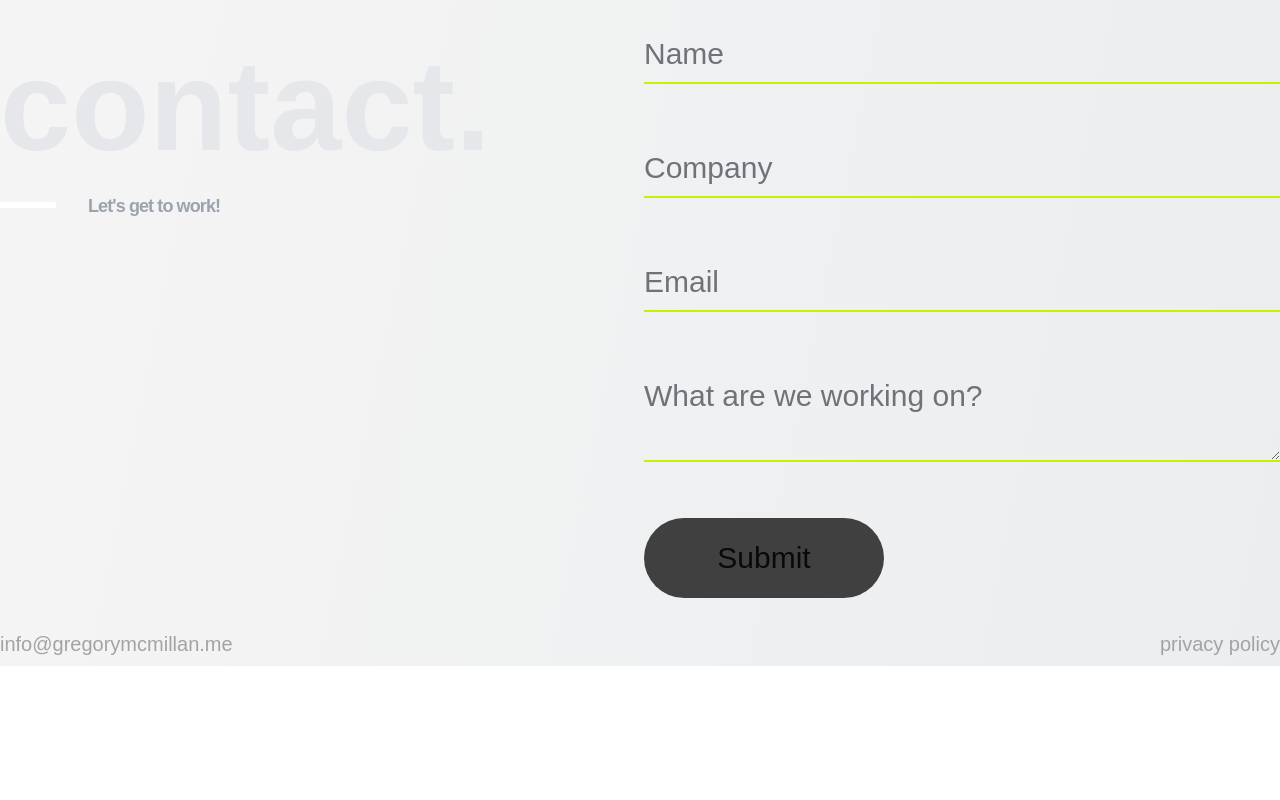
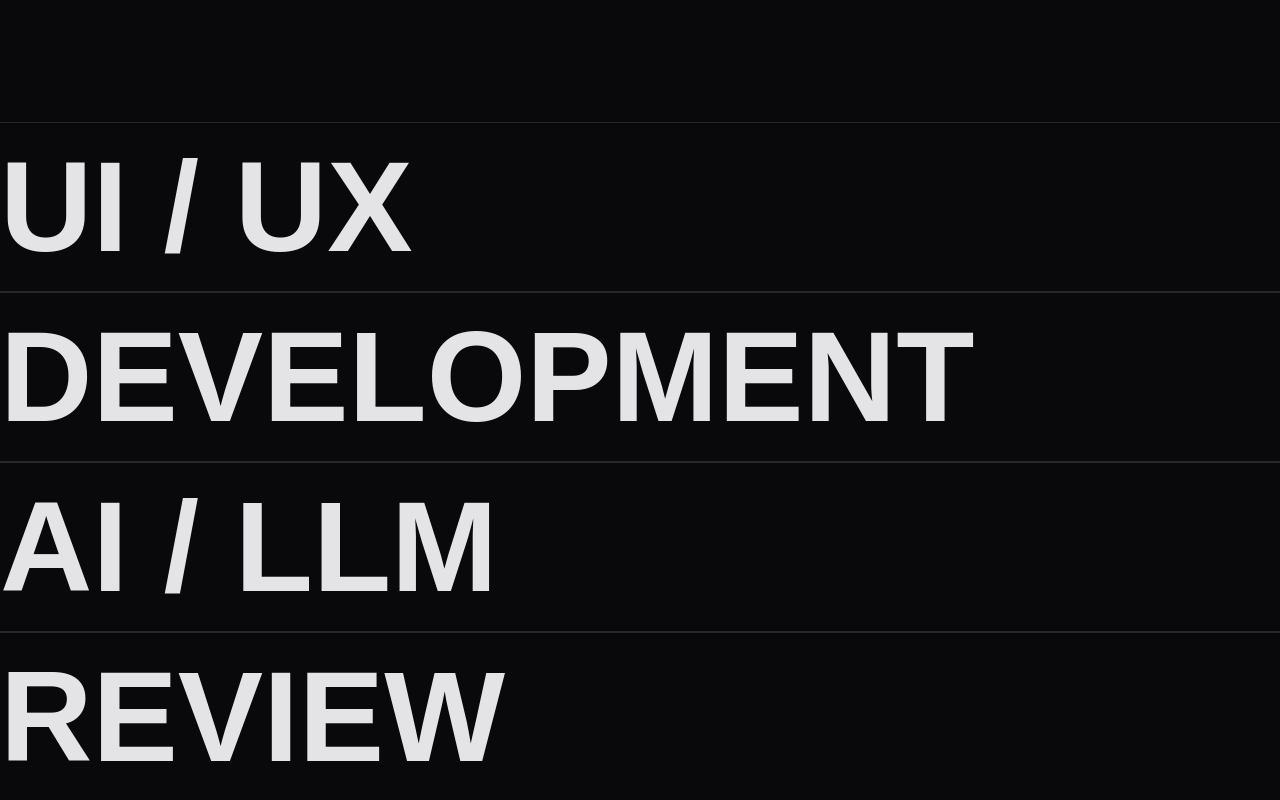
Before and after one commit to sipofnightshade/portfolio_old, a SvelteKit app: page / in a window 1280 px wide. Shown: the part 5600-6400 px from the top of the page. Before the commit the page ends 6266 px from the top, so only its background shows below. Built offline with nearby package versions, Linux system fonts and the light colour scheme.

Commit message:
added-- services section and removed pitch section

```diff
--- a/src/lib/components/LandingSections/Pitch.svelte
+++ /dev/null
@@ -1,17 +0,0 @@
-<script lang="ts">
-  interface Props {
-    class?: string;
-  }
-  let { class: className }: Props = $props();
-</script>
-
-<section class="relative h-screen {className}">
-  <div class="container mx-auto flex h-full flex-col justify-center">
-    <div class="font-bold">
-      <p class="text-8xl leading-tight">
-        Okay, that's enough about me. It's time to talk about you. Got a project in mind?
-        Let's bring it to life together!
-      </p>
-    </div>
-  </div>
-</section>
--- /dev/null
+++ b/src/lib/components/LandingSections/Serivces.svelte
@@ -0,0 +1,44 @@
+<script lang="ts">
+  import SectionHeading from '../SectionHeading.svelte';
+
+  interface Props {
+    class?: string;
+  }
+  type Services = { title: string; desc: string };
+
+  let { class: className }: Props = $props();
+
+  let services: Services[] = [
+    {
+      title: 'ui / ux',
+      desc: 'I design user interfaces that are intuitive and visually appealing.'
+    },
+    {
+      title: 'development',
+      desc: 'I build websites and web applications using the latest technologies and frameworks.'
+    },
+    { title: 'ai / llm', desc: 'Utilizing AI to help me build better products.' },
+    { title: 'review', desc: 'I review your current solutions and provide feedback.' }
+  ];
+</script>
+
+<section class="relative bg-black py-48 {className}">
+  <div class="container mx-auto">
+    <SectionHeading title="services" darkText />
+  </div>
+
+  {#snippet service(data: Services)}
+    <div class="border-y border-zinc-800 py-5">
+      <div class="container mx-auto">
+        <h3 class="text-9xl font-bold uppercase leading-none text-zinc-200">
+          {data.title}
+        </h3>
+      </div>
+    </div>
+  {/snippet}
+  <div class="mt-8 border-b border-zinc-800">
+    {#each services as data}
+      {@render service(data)}
+    {/each}
+  </div>
+</section>
--- a/src/routes/+page.svelte
+++ b/src/routes/+page.svelte
@@ -6,6 +6,7 @@
   import Hero from '$lib/components/LandingSections/Hero.svelte';
   import Contact from '$lib/components/LandingSections/Contact.svelte';
   import InfiniteScrollingBanner from '$lib/components/LandingSections/InfiniteScrollingBanner.svelte';
+  import Serivces from '$lib/components/LandingSections/Serivces.svelte';
 
   let { data }: { data: PageData } = $props();
 </script>
@@ -18,6 +19,6 @@
 
 <Projects />
 
-<!-- <Pitch /> -->
+<Serivces />
 
 <Contact class="" />
```
